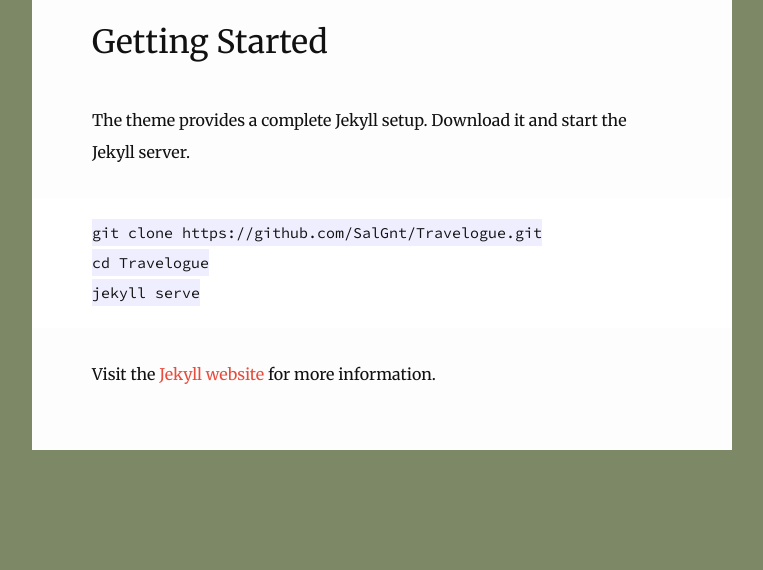
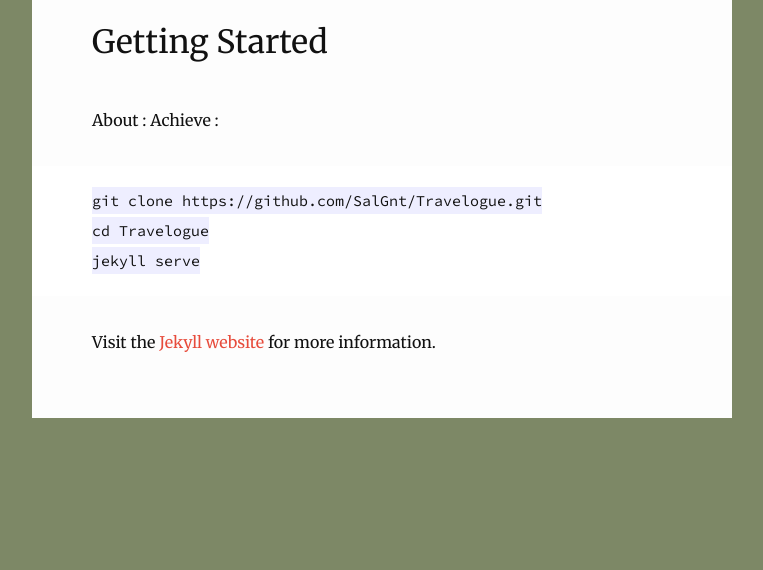
Before and after one commit to Bobjeongmin/Bobjeongmin.github.io, a Jekyll site: the page built from about.md, in a window 1280 px wide. Shown: the part 679-1249 px from the top of the page, without its empty margins (258-1021 px from the left). Built offline with Jekyll 4.4.1, drawn with Linux system fonts in a browser that asks for light colours; nearby versions of some CDN libraries; after the commit the page ends 1217 px from its top, so only the background shows below that.

Commit message:
add description

```diff
--- a/about.md
+++ b/about.md
@@ -9,7 +9,8 @@ You will know what the SECURIP is in the future.
 ![Post](http://imgpark.donga.com/mbs/fileUpload/201510/07/561503651f1bdd9145b8.jpg)
 
 ## Getting Started
-The theme provides a complete Jekyll setup. Download it and start the Jekyll server.
+About :
+Achieve :
 
     git clone https://github.com/SalGnt/Travelogue.git
     cd Travelogue
```
